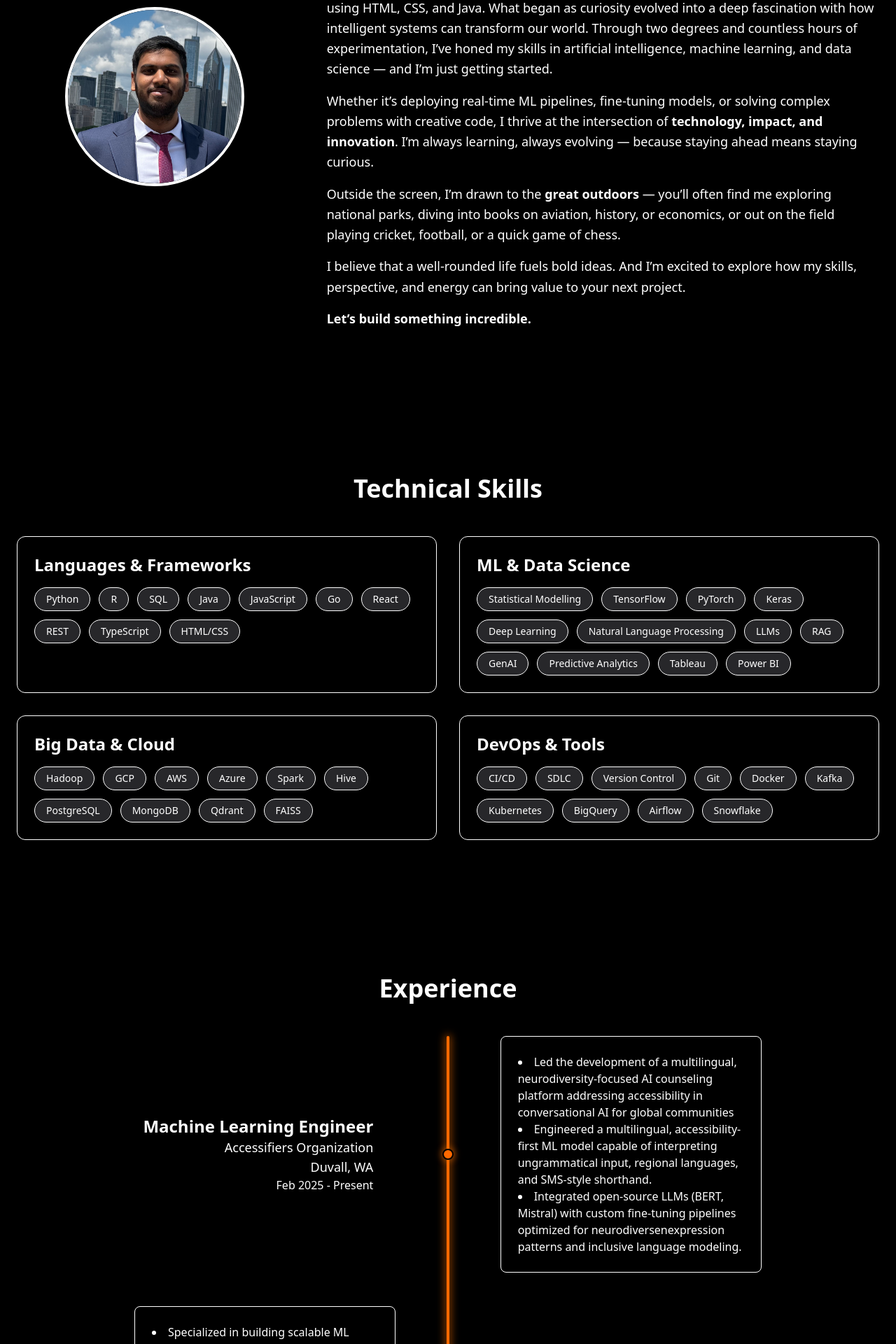
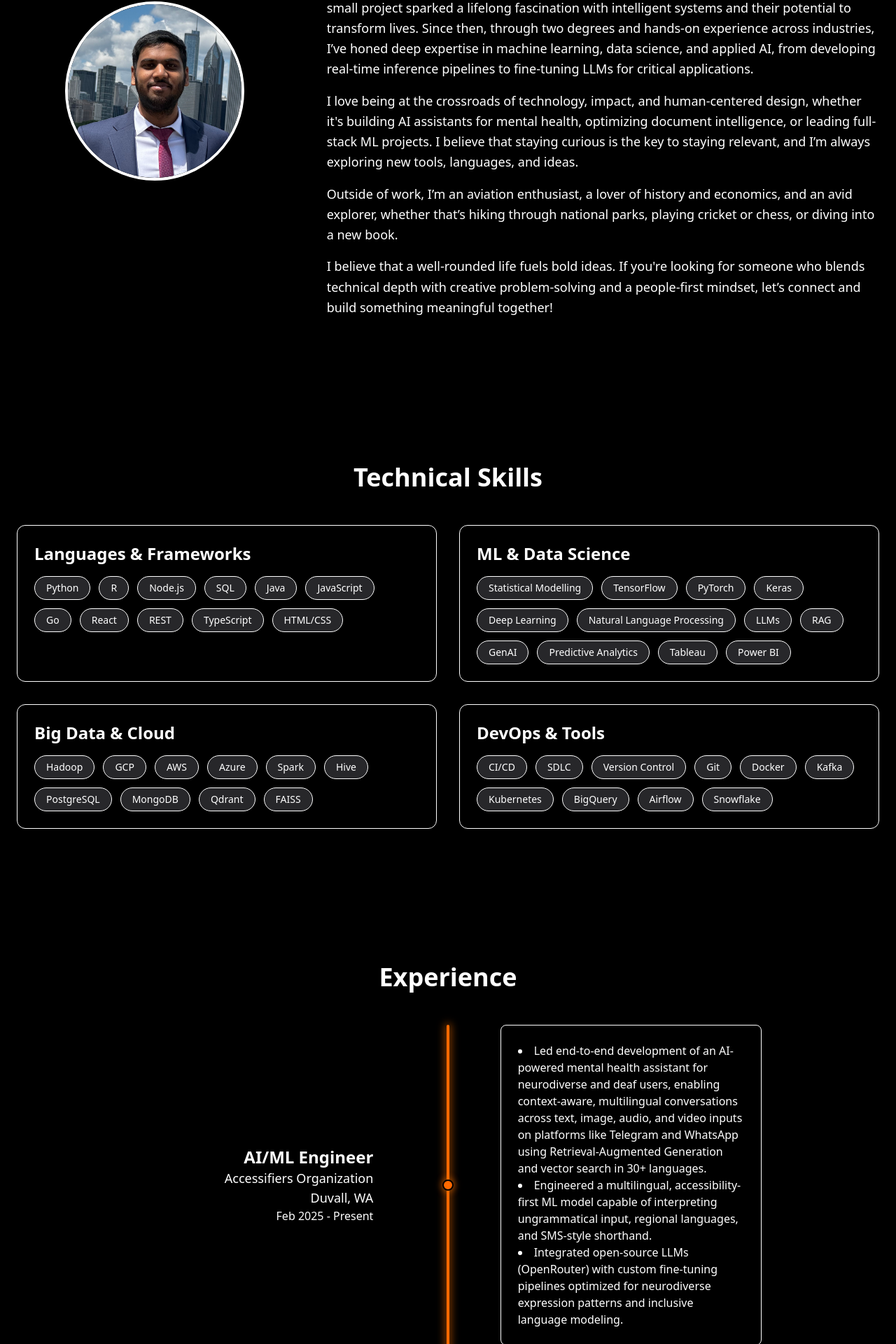
Before and after one commit to prabhuavula7/portfolio, a React (Vite) app: page / in a window 1280 px wide. Shown: the part 1275-3195 px from the top of the page at 70% size. Built offline with nearby package versions, Linux system fonts and the light colour scheme.

Commit message:
Update 1

```diff
--- a/src/App.jsx
+++ b/src/App.jsx
@@ -309,27 +309,23 @@ function App() {
                             </p>
 
                             <p className="mb-4">
-                              I’m an <strong>AI/ML Engineer</strong> and <strong>Data Scientist</strong> with a passion for building smart, scalable, and impactful solutions that make everyday life easier. Having grown up in <strong>nine cities across four countries</strong>, I bring a uniquely global lens to how I connect with people and approach problems — always curious, always adapting.
+                              I’m an <strong>AI/ML Engineer</strong> and <strong>Data Scientist</strong> passionate about building intelligent, scalable systems that solve real-world problems. Having grown up in <strong>nine cities across four countries</strong>, I’ve developed a global perspective that shapes how I approach challenges, with curiosity, empathy, and adaptability.
                             </p>
 
                             <p className="mb-4">
-                              My journey started back in high school, when I built a simple webpage about aircraft types using HTML, CSS, and Java. What began as curiosity evolved into a deep fascination with how intelligent systems can transform our world. Through two degrees and countless hours of experimentation, I’ve honed my skills in artificial intelligence, machine learning, and data science — and I’m just getting started.
+                            My journey into tech began in high school with a basic webpage about aircraft types. That small project sparked a lifelong fascination with intelligent systems and their potential to transform lives. Since then, through two degrees and hands-on experience across industries, I’ve honed deep expertise in machine learning, data science, and applied AI, from developing real-time inference pipelines to fine-tuning LLMs for critical applications.
                             </p>
 
                             <p className="mb-4">
-                              Whether it’s deploying real-time ML pipelines, fine-tuning models, or solving complex problems with creative code, I thrive at the intersection of <strong>technology, impact, and innovation</strong>. I’m always learning, always evolving — because staying ahead means staying curious.
+                            I love being at the crossroads of technology, impact, and human-centered design, whether it's building AI assistants for mental health, optimizing document intelligence, or leading full-stack ML projects. I believe that staying curious is the key to staying relevant, and I’m always exploring new tools, languages, and ideas.
                             </p>
 
                             <p className="mb-4">
-                              Outside the screen, I’m drawn to the <strong>great outdoors</strong> — you’ll often find me exploring national parks, diving into books on aviation, history, or economics, or out on the field playing cricket, football, or a quick game of chess.
+                            Outside of work, I’m an aviation enthusiast, a lover of history and economics, and an avid explorer, whether that’s hiking through national parks, playing cricket or chess, or diving into a new book.
                             </p>
 
                             <p className="mb-4">
-                              I believe that a well-rounded life fuels bold ideas. And I’m excited to explore how my skills, perspective, and energy can bring value to your next project.
-                            </p>
-
-                            <p className="mb-4">
-                              <strong>Let’s build something incredible.</strong>
+                              I believe that a well-rounded life fuels bold ideas. If you're looking for someone who blends technical depth with creative problem-solving and a people-first mindset, let’s connect and build something meaningful together!
                             </p>
                           </div>
                         </div>
@@ -344,7 +340,7 @@ function App() {
                       {[
                         {
                           title: "Languages & Frameworks",
-                          items: ["Python", "R", "SQL", "Java", "JavaScript", "Go", "React", "REST", "TypeScript", "HTML/CSS"],
+                          items: ["Python", "R", "Node.js", "SQL", "Java", "JavaScript", "Go", "React", "REST", "TypeScript", "HTML/CSS"],
                         },
                         {
                           title: "ML & Data Science",
@@ -393,7 +389,7 @@ function App() {
 
                             <div className="mb-12 flex flex-col md:flex-row items-center md:justify-between w-full">
                                 <div className="md:w-5/12 text-right md:pr-8 mb-4 md:mb-0">
-                                    <h3 className="text-2xl font-semibold text-heading">Machine Learning Engineer </h3>
+                                    <h3 className="text-2xl font-semibold text-heading">AI/ML Engineer </h3>
                                     <p className="text-timeline-accent text-lg">Accessifiers Organization</p>
                                     <p className="text-timeline-accent text-lg">Duvall, WA</p>
                                     <p className="text-sub-content">Feb 2025 - Present</p>
@@ -401,9 +397,11 @@ function App() {
                                 <div className="hidden md:block w-4 h-4 bg-orange-500 rounded-full absolute left-1/2 transform -translate-x-1/2 z-10 shadow-[0_0_10px_2px_rgba(255,115,0,0.5)] border-2 border-white dark:border-black"></div>
                                 <div className="md:w-5/12 bg-card p-6 rounded-lg shadow-lg border border-card">
                                     <ul className="list-disc list-inside text-content">
-                                        <li>Led the development of a multilingual, neurodiversity-focused AI counseling platform addressing accessibility in conversational AI for global communities</li>
+                                        <li>Led end-to-end development of an AI-powered mental health assistant for neurodiverse and deaf users, enabling
+                                        context-aware, multilingual conversations across text, image, audio, and video inputs on platforms like Telegram
+                                        and WhatsApp using Retrieval-Augmented Generation and vector search in 30+ languages.</li>
                                         <li>Engineered a multilingual, accessibility-first ML model capable of interpreting ungrammatical input, regional languages, and SMS-style shorthand.</li>
-                                        <li>Integrated open-source LLMs (BERT, Mistral) with custom fine-tuning pipelines optimized for neurodiversenexpression patterns and inclusive language modeling.</li>
+                                        <li>Integrated open-source LLMs (OpenRouter) with custom fine-tuning pipelines optimized for neurodiverse expression patterns and inclusive language modeling.</li>
                                     </ul>
                                 </div>
                             </div>
@@ -421,7 +419,7 @@ function App() {
                                         <li>Specialized in building scalable ML models, refining data infrastructure, and delivering robust, high-impact technical solutions across complex systems.</li>
                                         <li>Developed predictive matching models that improved cash application accuracy to 88%, resolving thousands of payment mismatches.</li>
                                         <li>Automated ERP reconciliations for SAP and Oracle, achieving 97% accuracy and reducing processing time by 50% in multi-currency environments.</li>
-                                        <li>Led cross-functional teams in end-to-end SaaS implementations, integrating AI pipelines into enterprise ecosystems.</li>
+                                        <li>Led cross-functional teams in end-to-end SaaS implementations, integrating AI/ML pipelines into finance enterprise ecosystems.</li>
                                     </ul>
                                 </div>
                             </div>
@@ -477,7 +475,7 @@ function App() {
                                     <div className="flex flex-wrap gap-2 mb-4">
                                         <span className="bg-gray-800 text-white text-xs font-medium px-2.5 py-0.5 rounded-full border border-skill">LLMs</span>
                                         <span className="bg-gray-800 text-white text-xs font-medium px-2.5 py-0.5 rounded-full border border-skill">Hugging Face Transformers</span>
-                                        <span className="bg-gray-800 text-white text-xs font-medium px-2.5 py-0.5 rounded-full border border-skill">Ollama</span>
+                                        <span className="bg-gray-800 text-white text-xs font-medium px-2.5 py-0.5 rounded-full border border-skill">OpenRouter</span>
                                         <span className="bg-gray-800 text-white text-xs font-medium px-2.5 py-0.5 rounded-full border border-skill">RAG</span>
                                         <span className="bg-gray-800 text-white text-xs font-medium px-2.5 py-0.5 rounded-full border border-skill">NLP</span>
                                         <span className="bg-gray-800 text-white text-xs font-medium px-2.5 py-0.5 rounded-full border border-skill">Qdrant</span>
@@ -500,7 +498,7 @@ function App() {
                                 <div className="p-6">
                                     <h3 className="text-2xl font-semibold text-heading mb-2">docQA - an Autonomous AI for your documents</h3>
                                     <p className="text-content mb-4">
-                                        An autonomous AI agent that can read, understand, and answer questions about your documents using RAG techniques.
+                                        An autonomous AI agent that can read, summarize, understand, and answer questions about your documents using RAG techniques.
                                     </p>
                                     <div className="flex flex-wrap gap-2 mb-4">
                                         <span className="bg-gray-800 text-white text-xs font-medium px-2.5 py-0.5 rounded-full border border-skill">Python</span>
@@ -510,7 +508,7 @@ function App() {
                                         <span className="bg-gray-800 text-white text-xs font-medium px-2.5 py-0.5 rounded-full border border-skill">Hugging Face Transformers</span>
                                         <span className="bg-gray-800 text-white text-xs font-medium px-2.5 py-0.5 rounded-full border border-skill">Qdrant</span>
                                         <span className="bg-gray-800 text-white text-xs font-medium px-2.5 py-0.5 rounded-full border border-skill">NLP</span>
-                                        <span className="bg-gray-800 text-white text-xs font-medium px-2.5 py-0.5 rounded-full border border-skill">OpenAI</span>
+                                        <span className="bg-gray-800 text-white text-xs font-medium px-2.5 py-0.5 rounded-full border border-skill">OpenRouter</span>
 
                                     </div>
                                     <div className="flex space-x-4">
@@ -529,7 +527,7 @@ function App() {
                             <div className="project-card bg-card rounded-lg shadow-lg overflow-x-hidden border border-card transition duration-300 hover:shadow-[0_0_25px_rgba(255,69,0,0.5)]">
                                 <img src="https://placehold.co/600x400/000000/FF7F50?text=AI+Chess" alt="AI Chess" className="w-full h-48 object-cover" />
                                 <div className="p-6">
-                                    <h3 className="text-2xl font-semibold text-heading mb-2">AI Chess</h3>
+                                    <h3 className="text-2xl font-semibold text-heading mb-2">AI Chessbot</h3>
                                     <p className="text-content mb-4">
                                     This is a full-featured chess game built with React and JavaScript, featuring an AI opponent that uses the minimax algorithm with alpha-beta pruning for optimal moves.
                                     </p>
@@ -585,7 +583,7 @@ function App() {
                             <div className="project-card bg-card rounded-lg shadow-lg overflow-x-hidden border border-card transition duration-300 hover:shadow-[0_0_25px_rgba(255,69,0,0.5)]">
                                 <img src="https://placehold.co/600x400/000000/FF7F50?text=Rhea" alt="Rhea" className="w-full h-48 object-cover" />
                                 <div className="p-6">
-                                    <h3 className="text-2xl font-semibold text-heading mb-2">Rhea</h3>
+                                    <h3 className="text-2xl font-semibold text-heading mb-2">Rhea - Debate Partner</h3>
                                     <p className="text-content mb-4">
                                     A transformer-based NLP system that generates logically structured, for-and-against arguments on complex real-world topics.
                                     </p>
@@ -644,7 +642,7 @@ function App() {
                                 <div className="p-6">
                                     <h3 className="text-2xl font-semibold text-heading mb-2">JetScope</h3>
                                     <p className="text-content mb-4">
-                                    This project is a personal Data Science exploration of U.S. domestic aviation patterns using real-world data from the Bureau of Transportation Statistics.
+                                    This project is a personal Data Science exploration of U.S. domestic aviation patterns using years of real-world data from the Bureau of Transportation Statistics.
                                     </p>
                                     <div className="flex flex-wrap gap-2 mb-4">
                                         <span className="bg-gray-800 text-white text-xs font-medium px-2.5 py-0.5 rounded-full border border-skill">Python</span>
@@ -680,28 +678,28 @@ function App() {
                     <div className="grid grid-cols-1 md:grid-cols-2 lg:grid-cols-3 gap-8 text-left">
                       {[
                         {
-                          title: "Curiosity-Driven",
-                          desc: "I question systems, challenge assumptions, and chase the “why” behind the data. Every model I build starts with a genuine desire to understand.",
+                          title: "Curiosity at the Core",
+                          desc: "Its simple. Ask 'why?' Look deeper, at insights that give a better understanding."
                         },
                         {
-                          title: "Human-Centered",
-                          desc: "AI should augment people, not replace them. I build solutions that are intuitive, ethical, and focused on real-world impact.",
+                          title: "Human First, Always",
+                          desc: "AI should empower people, not overshadow them. I design tools that are ethical, accessible, and centered around real human needs.",
                         },
                         {
-                          title: "Built to Scale",
-                          desc: "Whether it’s a model, pipeline, or product — I design systems that grow with data, adapt with use, and stay resilient under load.",
+                          title: "Scalable by Design",
+                          desc: "From day one, I build systems that scale. Robust pipelines, flexible models, and architectures ready to evolve with complexity and demand.",
                         },
                         {
-                          title: "Bias-Aware",
-                          desc: "I believe responsible AI means checking for bias, understanding fairness, and being transparent about model limitations.",
+                          title: "Responsibly Built",
+                          desc: "Bias isn’t just a technical issue, it’s a responsibility. I prioritize fairness, transparency, and integrity at every stage of the project lifecycle.",
                         },
                         {
-                          title: "End-to-End Thinking",
-                          desc: "From raw data to deployment — I approach every ML project holistically, ensuring quality at every stage of the pipeline.",
+                          title: "End-to-End Mindset",
+                          desc: "Whether it’s raw data wrangling or deployment in production, I think holistically. Connecting dots across the stack to deliver cohesive solutions.",
                         },
                         {
                           title: "Keep It Real",
-                          desc: "I believe in shipping practical, grounded solutions — not just chasing hype. AI is only as good as the value it delivers.",
+                          desc: "I focus on building what matters — real-world solutions that solve meaningful problems, not just tech demos chasing trends.",
                         },
                       ].map((value, index) => (
                         <div
```
